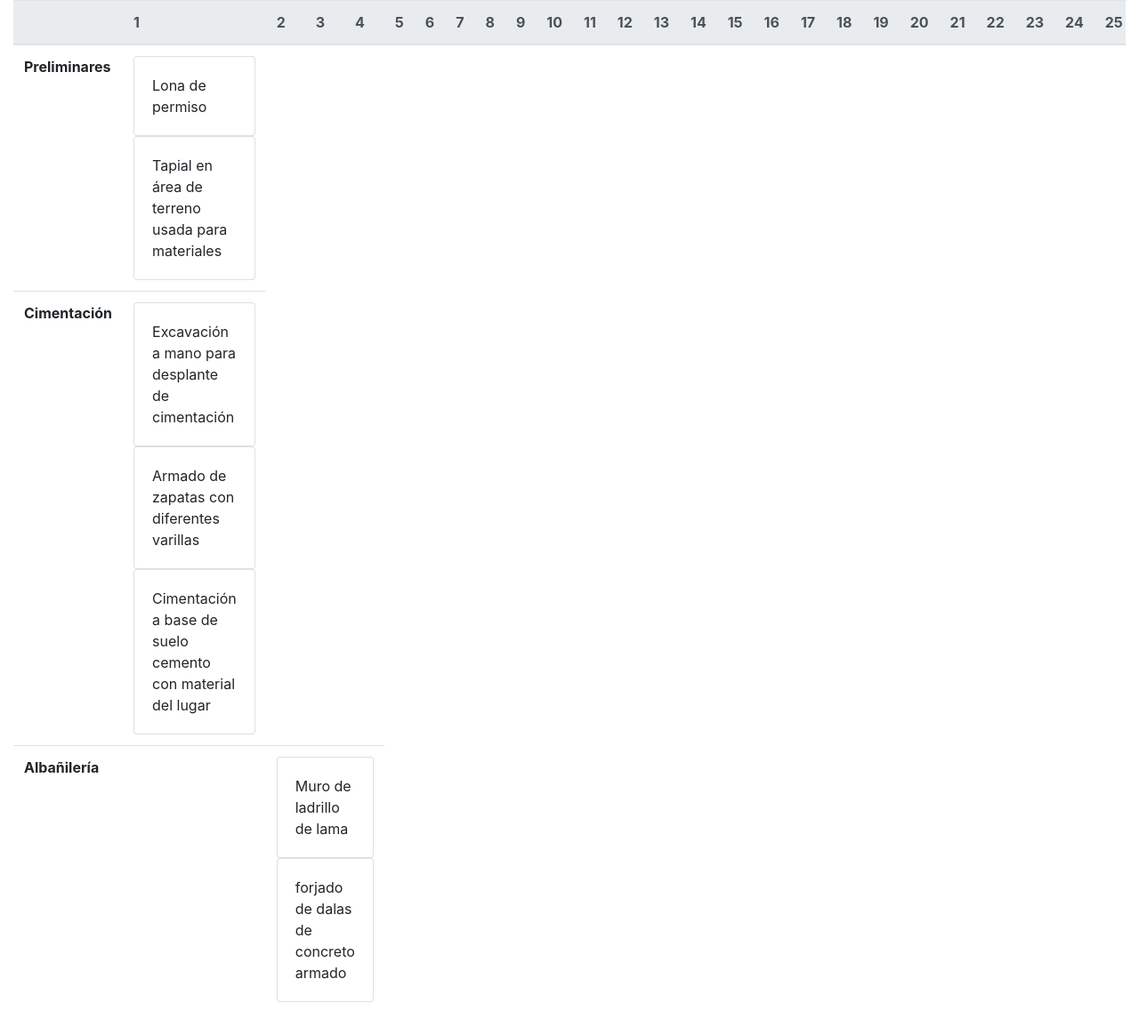
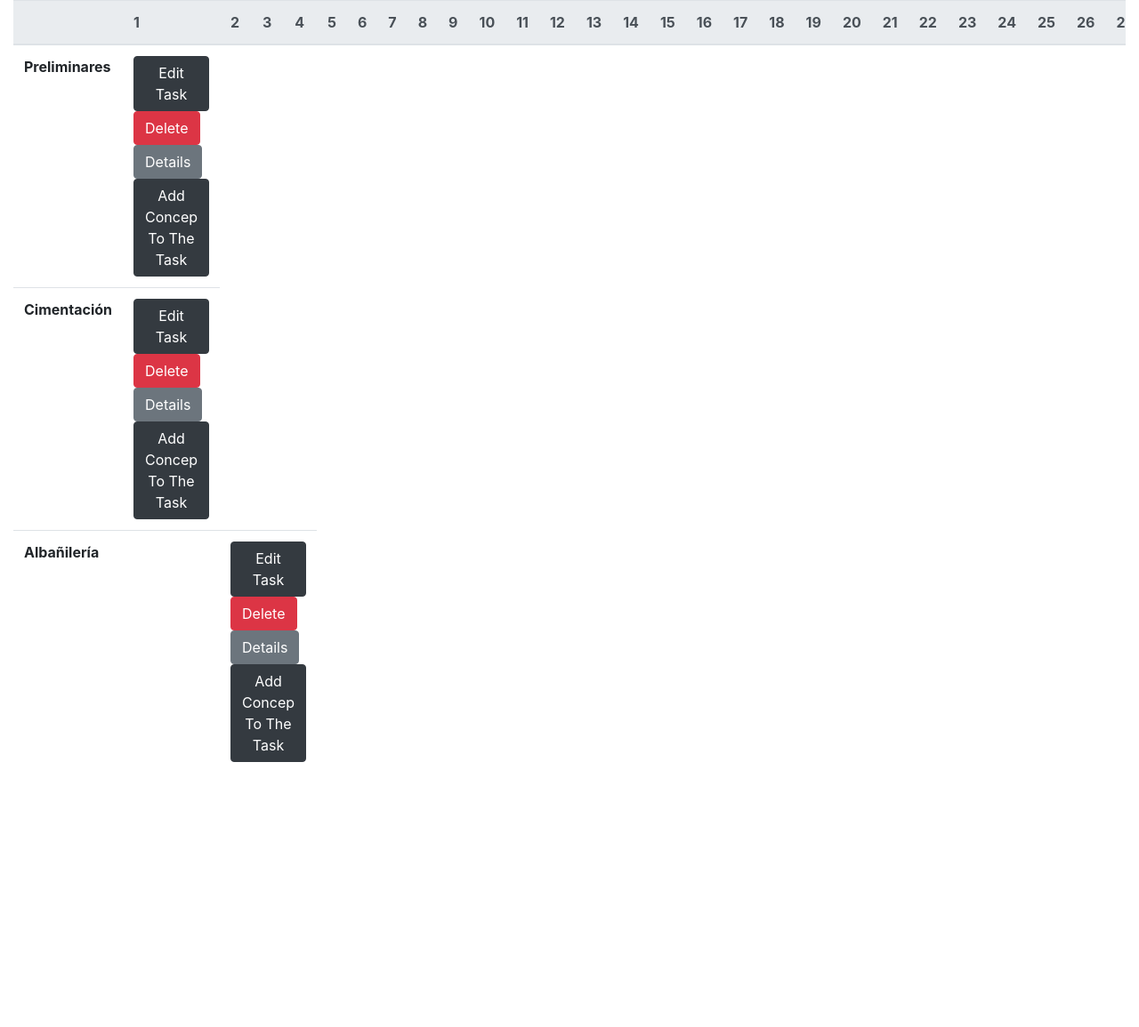
Before and after one commit to pabloglez1993/hom-django, a Django app: page /projects/calendar/15 in a window 1280 px wide. Shown: the part 58-1213 px from the top of the page at 89% size. After the commit the page ends 915 px from the top, so only its background shows below. Run offline with Django 3.2, Linux system fonts and the light colour scheme; a user stored in the database is signed in; data comes from the database, SQL or seed files in the repository; some libraries are stand-ins or nearby versions.

Commit message:
Muchos cambios porfa testea esta basicamente hecho todo solo  faltaria que en el calenmdario las task si se alinmean en su lugar dependiendo en que semana empiece

```diff
--- a/projects/urls.py
+++ b/projects/urls.py
@@ -12,5 +12,10 @@ urlpatterns = [
     #task urls
     path('calendar/<int:id>', views.list_tasks, name='list_tasks'),
     path('calendar/<int:id>/add_task/', views.add_task, name='add_task'),
-    path('delete_task/<int:id>', views.delete_task, name='delete_task'),
+    path('calendar/<int:id>/<int:id2>delete_task/', views.delete_task, name='delete_task'),
+    path('calendar/<int:id>/<int:id2>edit_task/', views.edit_task, name='edit_task'),
+    #Concept urls
+    path('calendar/<int:id>/<int:id2>/add_concept', views.add_concept, name='add_concept'),
+    path('calendar/<int:id>/<int:id2>/<int:id3>/edit_concepto', views.edit_concepto, name='edit_concepto'),
+    path('calendar/<int:id>/<int:id2>/<int:id3>/delete_concepto', views.delete_concepto, name='delete_concepto'),
 ]
--- a/projects/views.py
+++ b/projects/views.py
@@ -6,7 +6,7 @@ from users.models import Architect
 from django.db.models import Sum, Max, Min
 from datetime import datetime, timedelta
 
-from projects.forms import ProjectForm,TaskForm
+from projects.forms import ProjectForm,TaskForm,ConceptForm
 
 @login_required
 def list_projects(request):
@@ -102,10 +102,13 @@ def list_tasks(request, id):
         monday1 = (task.start_date - timedelta(days=task.start_date.weekday()))
         monday2 = (task.end_date - timedelta(days=task.end_date.weekday()))
         weeks_task = int((monday2 - monday1).days / 7)
+        task_id = int(task.id)
         tasks_detail[task.name] = [
             Concept.objects.filter(task=task.id).values('description', 'id'),
             weeks_task,
             previous_week,
+            task_id,
+            Concept.objects.filter(task=task.id).values('description', 'id', 'estimated_volume', 'estimated_price', 'unit', 'real_volume', 'real_price')
         ]
         previous_week += weeks_task
 
@@ -115,7 +118,9 @@ def list_tasks(request, id):
         {
             'project': project,
             'weeks_project': range(1, weeks_project),
-            'tasks_detail': tasks_detail
+            'tasks_detail': tasks_detail,
+            'tasks': tasks,
+
         }
     )
 
@@ -132,7 +137,7 @@ def add_task(request,id):
                 Task.objects.create(**data)
             else:
                 messages.add_message(request, messages.WARNING, 'YA EXISTE.')
-            return redirect('list_tasks')
+            return redirect('list_tasks',id)
     else:
         form = TaskForm()
 
@@ -145,26 +150,28 @@ def add_task(request,id):
         }
     )
 
-def delete_task(request, id):
-    task = Task.objects.get(pk=id)
-    task.delete()
-    return redirect('list_task')
+@login_required
+def delete_task(request, id, id2):
+    tasks = Task.objects.filter(project=id2).order_by('start_date')
+    #import pdb; pdb.set_trace()
+    for n in tasks:
+        if n.pk == id:
+            tarea_a_borrar = n
+    tarea_a_borrar.delete()
+    return redirect('list_tasks',id2)
 
 
 @login_required
-def edit_task(request, project_id, task_id):
-    project = Project.objects.get(pk=project_id)
-    task = Task.objects.get(pk=task_id)
+def edit_task(request, id, id2):
+    project = Project.objects.get(pk= id2)
+    task = Task.objects.get(pk= id, project=project)
     if request.method == 'POST':
         form = TaskForm(request.POST)
         if form.is_valid():
             data = form.cleaned_data
-            task.project = project_id
-            task.name = data['name']
-            task.start_date = data['start_date']
-            task.end_date = data['end_date']
-            project.save()
-            return redirect('list_task/')
+            data['project'] = project
+            Task.objects.filter(pk=id, project=data['project']).update(**data)
+            return redirect('list_tasks',id2)
     else:
         form = TaskForm()
 
@@ -175,8 +182,73 @@ def edit_task(request, project_id, task_id):
             'task':task,
             'project': project,
             'form': form,
-            'architects': architects,
-            'owners': owners,
-            'types': Project.BUILDING_TYPES
+            'messages': messages
         }
     )
+
+@login_required
+def add_concept(request, id, id2):
+    project = Project.objects.get(pk= id2)
+    tasks = Task.objects.filter(project=project).order_by('start_date')
+    for n in tasks:
+        if n.pk == id:
+            task = n
+
+    if request.method == 'POST':
+        form = ConceptForm(request.POST)
+        if form.is_valid():
+            data = form.cleaned_data
+            data['task'] = task
+            if not Task.objects.filter(project=project, name=data['description']).__len__():
+                Concept.objects.create(**data)
+            else:
+                messages.add_message(request, messages.WARNING, 'YA EXISTE.')
+            return redirect('list_tasks',id)
+    else:
+        form = TaskForm()
+
+    return render(
+        request,
+        'calendar/add_concept.html',
+        {
+            'task': task,
+            'project': project,
+            'form': form,
+            'message': messages
+        }
+    )
+
+@login_required
+def edit_concepto(request,id,id2,id3):
+
+    project = Project.objects.get(pk= id2)
+    task = Task.objects.get(pk= id, project=project)
+    concept = Concept.objects.get(pk= id3, task=task)
+    if request.method == 'POST':
+        form = ConceptForm(request.POST)
+        if form.is_valid():
+            data = form.cleaned_data
+            data['task'] = task
+            Concept.objects.filter(pk=id3, task=task).update(**data)
+            return redirect('list_tasks',id2)
+    else:
+        form = ConceptForm()
+
+    return render(
+        request,
+        'calendar/edit_concepto.html',
+        {
+            'task':task,
+            'project': project,
+            'form': form,
+            'concept': concept,
+        }
+    )
+
+@login_required
+def delete_concepto(request,id,id2,id3):
+    project = Project.objects.get(pk= id2)
+    task = Task.objects.get(pk = id, project=project)
+    concept = Concept.objects.get(pk = id3, task=task)
+    concept.delete()
+    return redirect('list_tasks',id2)
--- /dev/null
+++ b/static/hidden.css
@@ -0,0 +1,3 @@
+.hidden_task{
+    display: none important;
+}
--- a/templates/calendar/list_tasks.html
+++ b/templates/calendar/list_tasks.html
@@ -36,6 +36,7 @@
         </tr>
     </thead>
     <tbody>
+
         {% for k, v in tasks_detail.items %}
         <tr>
         <th scope="row">{{ k }}</th>
@@ -43,13 +44,32 @@
         <td colspan="{{ v.2 }}"></td>
         {% endif %}
         <td colspan="{{ v.1 }}">
-            {% for description in v.0 %}
-            <div class="card">
-                <div class="card-body">
-                    <p class="card-text">{{ description.description }}</p>
-                </div>
+
+        <a href="{% url 'edit_task' id=v.3 id2=project.id %}" class="btn btn-dark">Edit Task</a>
+        <a href="{% url 'delete_task' id=v.3 id2=project.id %}" class="btn btn-danger">Delete</a>
+        <button type="button" class="btn btn-secondary" data-toggle="collapse" data-target="#demo">Details</button>
+        <a href="{% url 'add_concept' id=v.3 id2=project.id %}" class="btn btn-dark">Add Concep To The Task</a>
+            {% for description in v.4 %}
+            <div id="demo" class="collapse" >
+                <div class="card">
+                    <div class="card-body">
+
+                            <p class="card-text">{{ description.description }}</p>
+                            <a href="{% url 'edit_concepto' id=v.3 id2=project.id id3=description.id %}" class="btn btn-dark">Edit</a>
+                            <a href="{% url 'delete_concepto' id=v.3 id2=project.id id3=description.id %}" class="btn btn-danger">Delete</a>
+                            <button type="button" class="btn btn-secondary" data-toggle="collapse" data-target="#demo-concept">Details</button>
+                            <div id="demo-concept" class="collapse">
+                                <p class="card-text"> Estimated Volume: {{ description.estimated_volume }} </p>
+                                <p class="card-text"> Estimated Price: {{ description.estimated_price }} </p>
+                                <p class="card-text"> Unit: {{ description.unit }} </p>
+                                <p class="card-text"> Real Volume: {{ description.real_volume }} </p>
+                                <p class="card-text"> Real Price: {{ description.real_price }} </p>
+                            </div>
+                        </div>
+                    </div>
             </div>
             {% endfor %}
+
         </td>
         </tr>
         {% endfor %}
```
Also changed, not shown: projects/forms.py (+6 -1 lines), templates/calendar/add_concept.html (added, +70 -0 lines), templates/calendar/edit_concepto.html (added, +63 -0 lines), templates/calendar/edit_task.html (+2 -37 lines), README.md, templates/base.html (line endings or trailing spaces).
